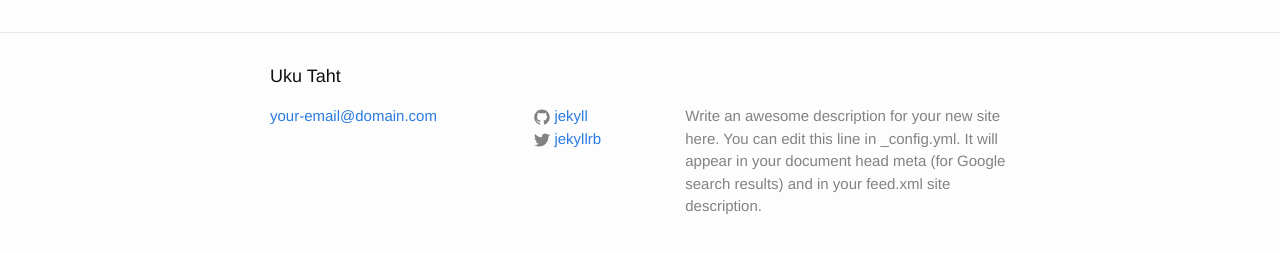
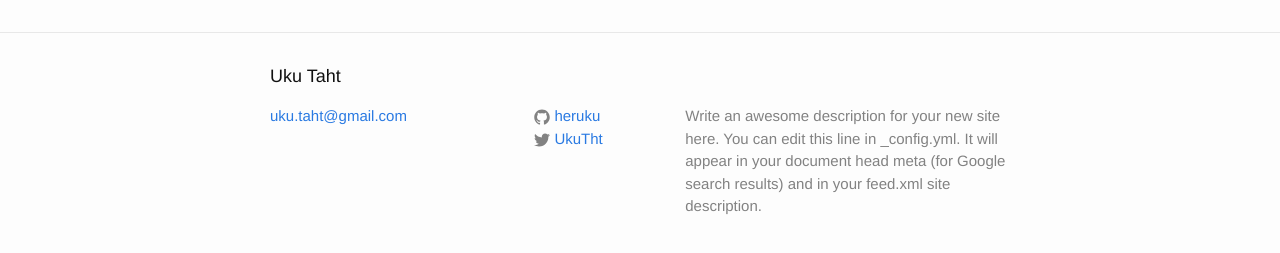
Before and after one commit to ukutaht/blog, a Jekyll site: the page built from index.html, in a window 1280 px wide. Shown: the part 444-697 px from the top of the page. Built offline with Jekyll 4.4.1, drawn with Linux system fonts in a browser that asks for light colours; Markdown is read by kramdown in place of the engine named in the settings.

Commit message:
Adds real contact info

```diff
--- a/_config.yml
+++ b/_config.yml
@@ -1,13 +1,13 @@
 title: Uku Taht
-email: your-email@domain.com
+email: uku.taht@gmail.com
 description: >
   Write an awesome description for your new site here. You can edit this
   line in _config.yml. It will appear in your document head meta (for
   Google search results) and in your feed.xml site description.
 baseurl: ""
 url: "http://yourdomain.com"
-twitter_username: jekyllrb
-github_username:  jekyll
+twitter_username: UkuTht
+github_username:  heruku
 
 markdown: redcarpet
 
```
